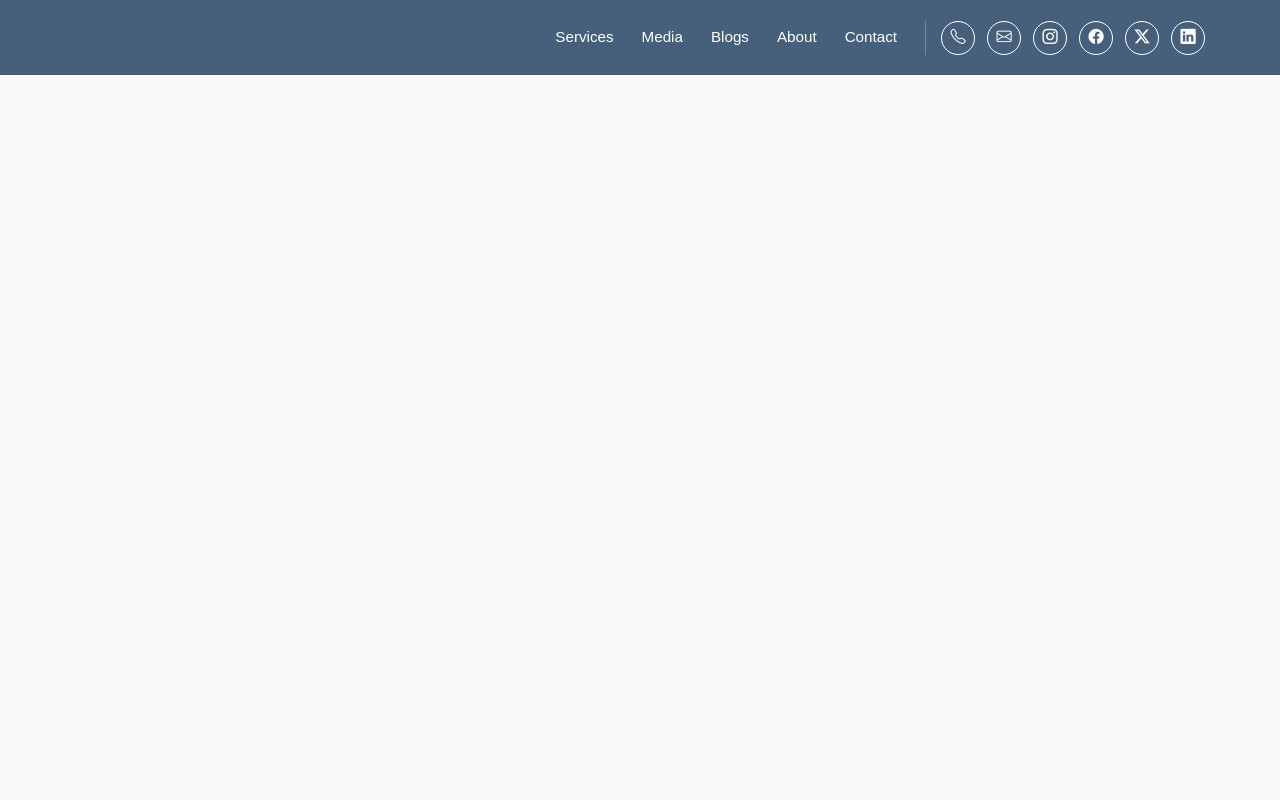
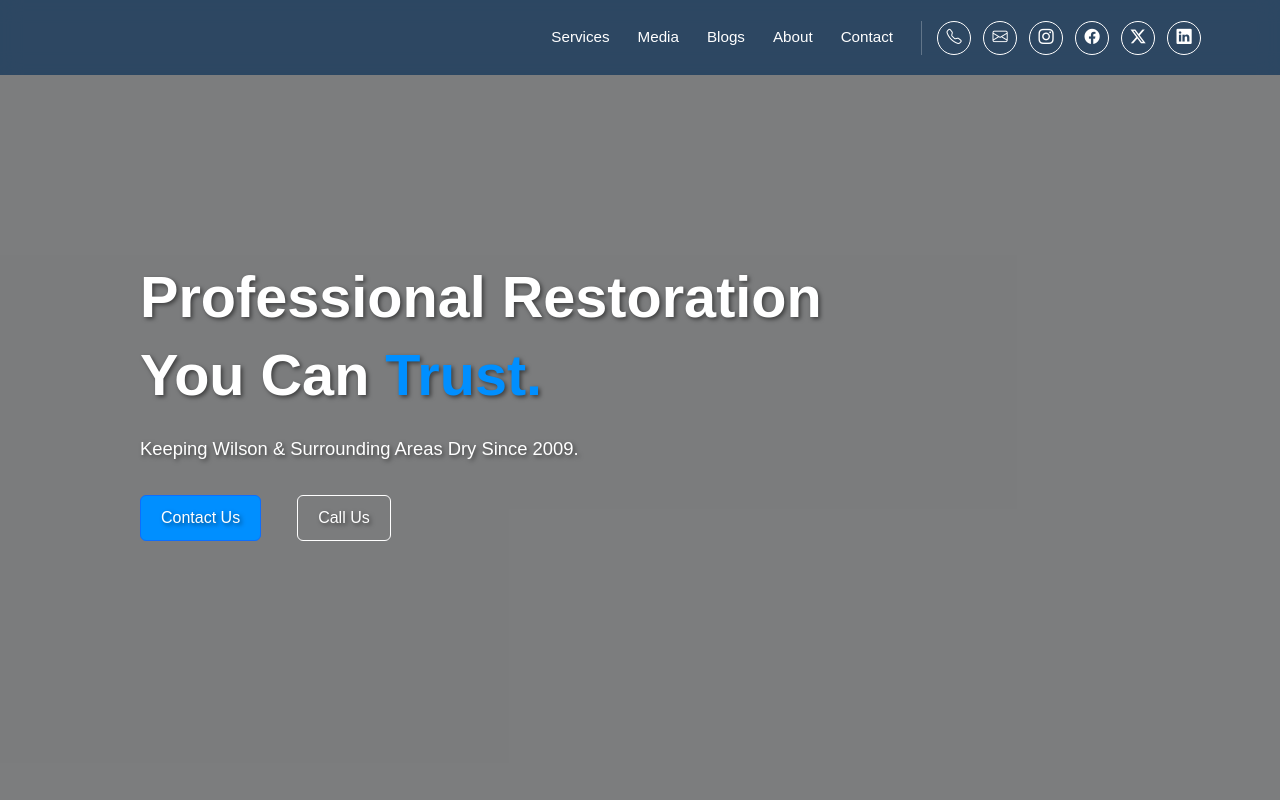
Before and after one commit to vanlandinghamanderson/Restoration-Company-Website, a Django app: page / in a window 1280 px wide. Run offline with Django 5.2, Linux system fonts and the light colour scheme; data that the repository does not hold is empty.

Commit message:
Hero section mostly done

```diff
--- a/stadryrestoration/settings.py
+++ b/stadryrestoration/settings.py
@@ -132,4 +132,4 @@ STATICFILES_DIRS = [os.path.join(BASE_DIR, 'static')]
 
 # Configuring Media Files
 MEDIA_URL = '/media/'
-MEDIA_ROOT = os.path.join(BASE_DIR, 'media')
+MEDIA_ROOT = BASE_DIR
--- a/static/core/css/styles.css
+++ b/static/core/css/styles.css
@@ -1,17 +1,31 @@
+html {
+    display: block;
+}
 body {
     margin: 0;
-    font-family: Arial, sans-serif;
+    font-family: 'poppins', sans-serif;
     color: #0f172a;
     background: #f8fafc;
-    padding-top: 92px;
 }
 
 .container {
     max-width: 1200px;
     margin: 0 auto;
-    padding: 0 1.25rem;
+    padding: 0 24px;
 }
 
+.btn {
+    padding: 10px 20px;
+}
+
+.btn-primary {
+    background-color: #008fff;
+}
+
+.btn-outline {
+    border-color: white;
+    color: white;
+}
 /***** Navigation Bar *****/
 .site-header {
     position: fixed;
@@ -31,7 +45,6 @@ body {
 }
 
 .logo {
-    font-family: 'poppins', sans-serif;
     color: #ffffff;
     font-size: 1.25rem;
     font-weight: 700;
@@ -70,6 +83,79 @@ body {
     border-radius: 50%;
     border: 1px solid rgb(255, 255, 255);
     color: white;
+}
+
+/***** Hero Section *****/
+.hero {
+    position: relative;
+    height: 100vh;
+    min-height: 560px;
+    overflow: hidden;
+    display: flex;
+    flex-direction: column;
+    justify-content: center;
+    color: white;
+}
+
+.hero-video-carousel {
+    position: absolute;
+    inset: 0;
+    z-index: 0;
+}
+
+.hero-video-slide {
+    position: absolute;
+    inset: 0;
+    width: 100%;
+    height: 100%;
+    object-fit: cover;
+    opacity: 0;
+    transition: opacity 1.2s ease-in-out;
+}
+
+.hero-video-slide.active {
+    opacity: 1;
+}
+
+.hero-overlay {
+    position: absolute;
+    inset: 0;
+    background-color: rgba(0, 0, 0, 0.5);
+    z-index: 1;
+}
+
+/***** Hero Content *****/
+.hero-content {
+    position: relative;
+    z-index: 2;
+    margin: 0 auto;
+    padding: 100px;
+    text-shadow: 2px 2px 4px rgba(0, 0, 0, 0.5);
+}
+
+.hero-content h1 {
+    font-size: clamp(2.2rem, 5vw, 3.6rem);
+    line-height: 1.35;
+    max-width: 780px;
+    font-weight: 700;
+}
+
+.highlight {
+    color: #008fff;
+}
+
+.hero-subtitle {
+    margin-top: 20px;
+    font-size: 1.15rem;
+    max-width: 560px;
+    color: white;
+}
+
+.hero-buttons {
+    margin-top: 32px;
+    display: flex;
+    gap: 36px;
+    flex-wrap: wrap;
 }
 
 /***** Hover Effects *****/
--- a/templates/core/index.html
+++ b/templates/core/index.html
@@ -1,4 +1,25 @@
 {% extends 'core/base.html' %}
+{% load static %}
 {% block content %}
+<section class="hero">
+    <div class="hero-video-carousel" id="heroCarousel">
+        {% for video in restoration_carousel_background %}
+        <video
+            class="hero-video-slide {% if forloop.first %}active{% endif %}"
+            autoplay muted loop playsinline preload="auto">
+            <source src="{{ video.video_file.url }}" type="video/mp4">
+        </video>
+        {% endfor %}
+        <div class="hero-overlay"></div>
+    </div>
 
+    <div class="hero-content container">
+        <h1>Professional Restoration You Can <span class="highlight">Trust.</span></h1>
+        <p class="hero-subtitle">Keeping Wilson & Surrounding Areas Dry Since 2009.</p>
+        <div class="hero-buttons">
+            <a href="#" class="btn btn-primary">Contact Us</a>
+            <a href="{{ restoration_site_setting.phone_number }}" class="btn btn-outline">Call Us</a>
+        </div>
+    </div>
+</section>
 {% endblock %}
```
Also changed, not shown: static/core/js/main.js (+43 -0 lines).
